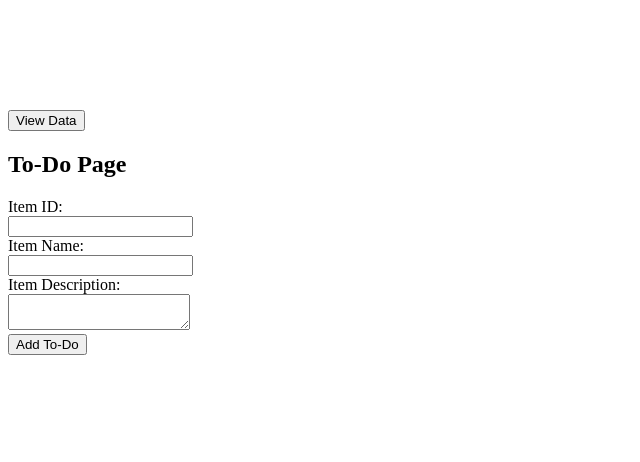
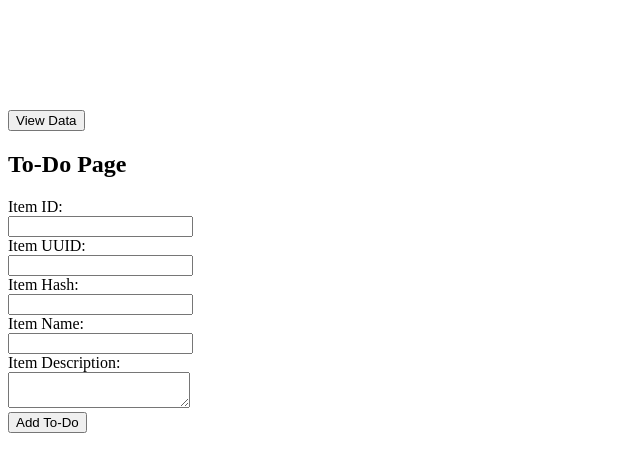
Before and after one commit to mj1610/python-tutedude, a Flask app: page /html in a window 1280 px wide. Shown: the part 338-800 px from the top of the page, without its empty margins (0-640 px from the left). Run offline with Flask 3, Linux system fonts and the light colour scheme.

```diff
--- a/frontend/app.py
+++ b/frontend/app.py
@@ -58,6 +58,8 @@ def get_data():
 def submit_todo():
     todo_data = {
         "itemId": request.form.get("itemId"),
+        "itemUUID": request.form.get("itemUUID"),
+        "itemHash": request.form.get("itemHash"),
         "itemName": request.form.get("itemName"),
         "itemDescription": request.form.get("itemDescription")
     }
--- a/frontend/templates/index.html
+++ b/frontend/templates/index.html
@@ -47,6 +47,10 @@
     <form action="/submit_todo" method="post">
       <label for="item_id">Item ID:</label><br />
       <input type="text" id="item_id" name="itemId" required /><br />
+      <label for="item_uuid">Item UUID:</label><br />
+      <input type="text" id="item_uuid" name="itemUUID" required /><br />
+      <label for="item_hash">Item Hash:</label><br />
+      <input type="text" id="item_hash" name="itemHash" required /><br />
       <label for="item_name">Item Name:</label><br />
       <input type="text" id="item_name" name="itemName" required /><br />
       <label for="item_desc">Item Description:</label><br />
```
